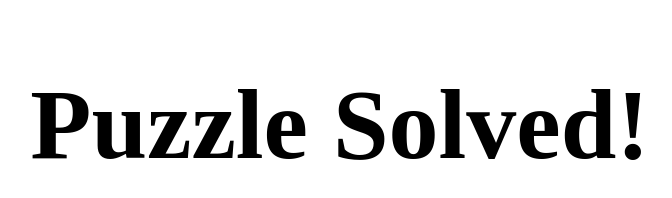
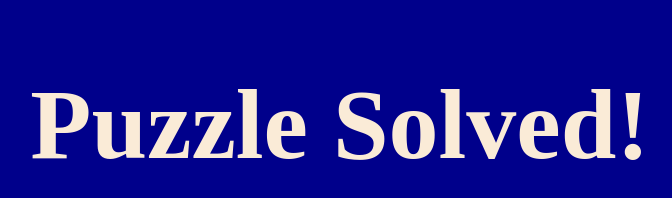
Before and after one commit to SteamSpine/escape_room_solved.github.io, a plain HTML site: page index.html in a window 1280 px wide. Shown: the whole page, without its empty margins (300-972 px from the left). Drawn offline with Linux system fonts and the light colour scheme.

Commit message:
Update index.html 32323

```diff
--- a/index.html
+++ b/index.html
@@ -9,10 +9,13 @@
         h1 {
             text-align: center;
             font-size: 100px;
+            color: antiquewhite;
+        }
+        body {
+            background-color: darkblue;
         }
     </style>
 </head>
-    <!--comment-->
 <body>
     <h1>Puzzle Solved!</h1>
 </body>
```
